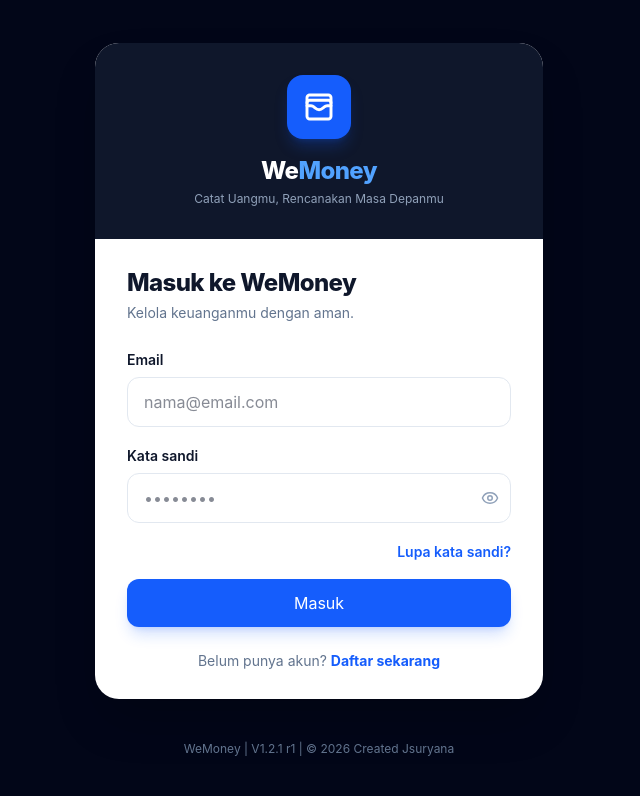
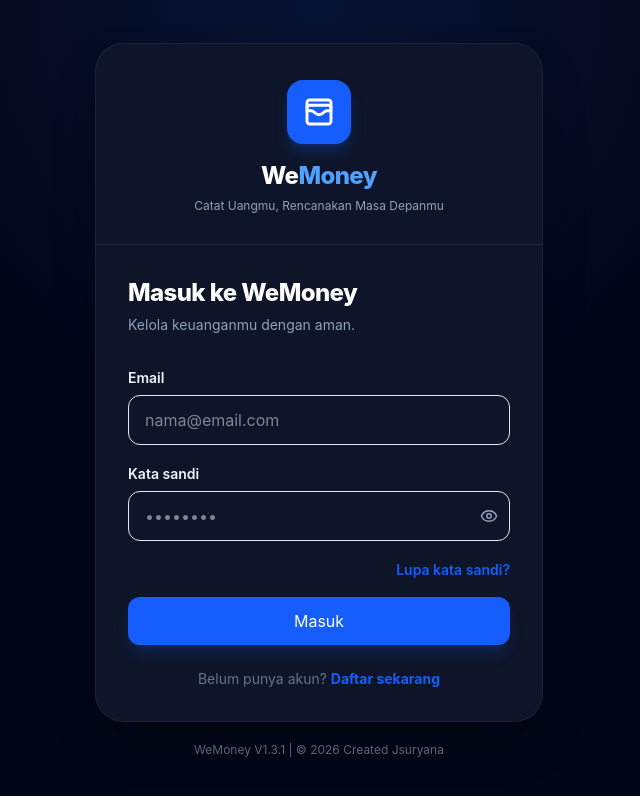
Before and after one commit to jsuryanaads/WeMONEY, a React (Vite) app: page / in a window 1280 px wide. Shown: the top 796 px of the page, without its empty margins (321-961 px from the left). Built offline with nearby package versions, Linux system fonts and the light colour scheme; no server answers.

Commit message:
ui: modernize auth layout and dynamic version footer

```diff
--- a/src/components/auth/AuthShell.jsx
+++ b/src/components/auth/AuthShell.jsx
@@ -1,25 +1,31 @@
 import { WalletCards } from 'lucide-react'
+import { version } from '../../../package.json'
 
 export default function AuthShell({ title, subtitle, children, footer }) {
   const year = new Date().getFullYear()
   return (
-    <main className="min-h-screen bg-slate-950 px-4 py-8 text-slate-900 sm:grid sm:place-items-center">
-      <section className="mx-auto w-full max-w-md overflow-hidden rounded-3xl bg-white shadow-2xl">
-        <div className="bg-slate-900 px-6 py-8 text-center text-white sm:px-8">
-          <div className="mx-auto mb-4 grid h-16 w-16 place-items-center rounded-2xl bg-blue-600 shadow-lg shadow-blue-600/25">
-            <WalletCards size={32} strokeWidth={2.2} />
+    <main className="relative flex min-h-screen items-center justify-center overflow-hidden bg-[#020617] px-4 py-8 text-slate-100 sm:px-6">
+      <div aria-hidden="true" className="pointer-events-none absolute inset-0 bg-[radial-gradient(circle_at_top,rgba(37,99,235,0.14),transparent_42%)]" />
+      <div className="relative z-10 w-full max-w-md">
+        <section className="overflow-hidden rounded-[1.75rem] border border-slate-800/80 bg-slate-900/95 shadow-2xl shadow-black/40 backdrop-blur-xl">
+          <header className="px-6 pb-7 pt-8 text-center sm:px-8 sm:pt-9">
+            <div className="mx-auto mb-4 grid h-16 w-16 place-items-center rounded-2xl bg-blue-600 text-white shadow-lg shadow-blue-600/25">
+              <WalletCards size={32} strokeWidth={2.2} />
+            </div>
+            <div className="text-2xl font-extrabold tracking-tight text-white">We<span className="text-blue-400">Money</span></div>
+            <p className="mt-1 text-xs leading-5 text-slate-400">Catat Uangmu, Rencanakan Masa Depanmu</p>
+          </header>
+          <div className="border-t border-slate-800/80 px-6 py-7 sm:px-8 sm:py-8">
+            <div className="text-left">
+              <h1 className="text-2xl font-extrabold tracking-tight text-white">{title}</h1>
+              <p className="mt-1 text-sm leading-6 text-slate-400">{subtitle}</p>
+            </div>
+            <div className="mt-7 text-left">{children}</div>
+            {footer && <div className="mt-6 text-center text-sm text-slate-400">{footer}</div>}
           </div>
-          <div className="text-2xl font-extrabold tracking-tight">We<span className="text-blue-400">Money</span></div>
-          <p className="mt-1 text-xs text-slate-400">Catat Uangmu, Rencanakan Masa Depanmu</p>
-        </div>
-        <div className="px-6 py-7 sm:px-8">
-          <h1 className="text-2xl font-extrabold tracking-tight">{title}</h1>
-          <p className="mt-1 text-sm text-slate-500">{subtitle}</p>
-          <div className="mt-6">{children}</div>
-          {footer && <div className="mt-6 text-center text-sm text-slate-500">{footer}</div>}
-        </div>
-      </section>
-      <p className="mx-auto mt-5 max-w-md text-center text-xs text-slate-500">WeMoney | V1.2.1 r1 | © {year} Created Jsuryana</p>
+        </section>
+        <p className="mt-5 text-center text-xs text-slate-500">WeMoney V{version} | © {year} Created Jsuryana</p>
+      </div>
     </main>
   )
 }
```
